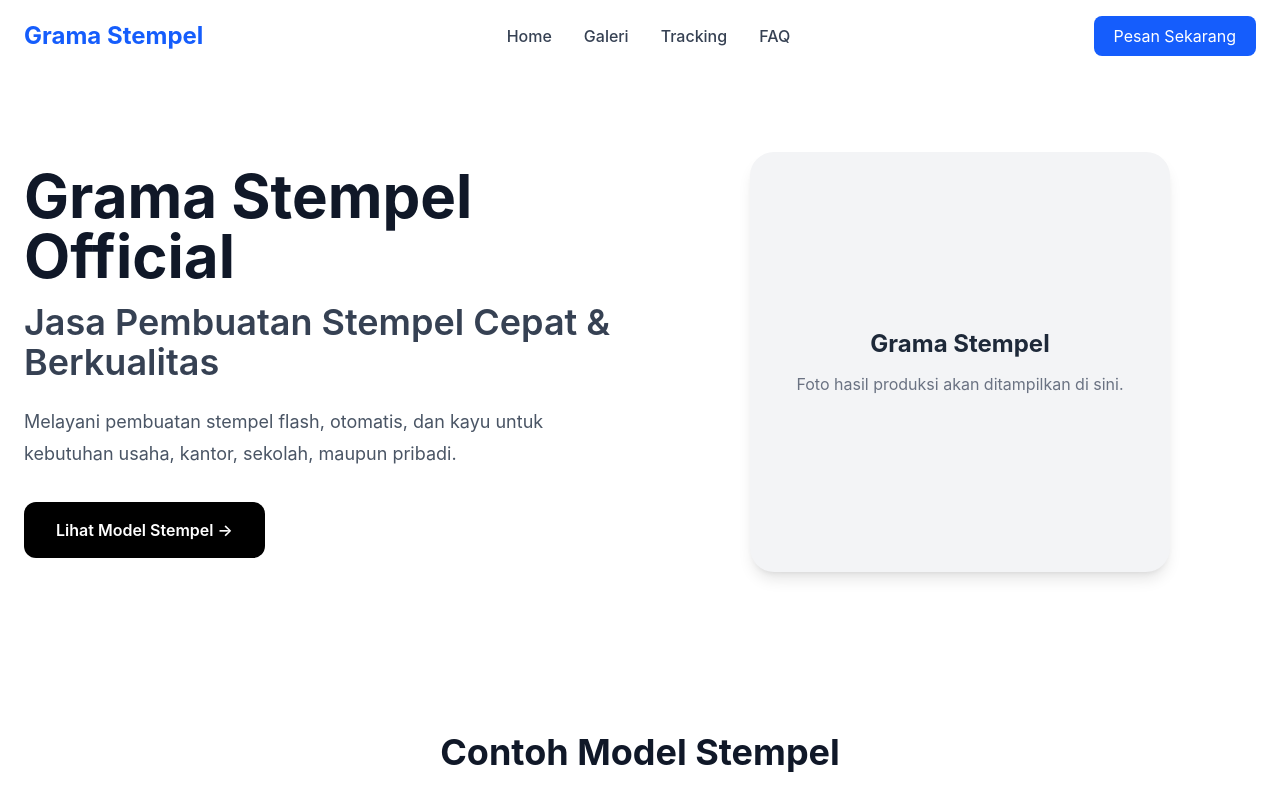
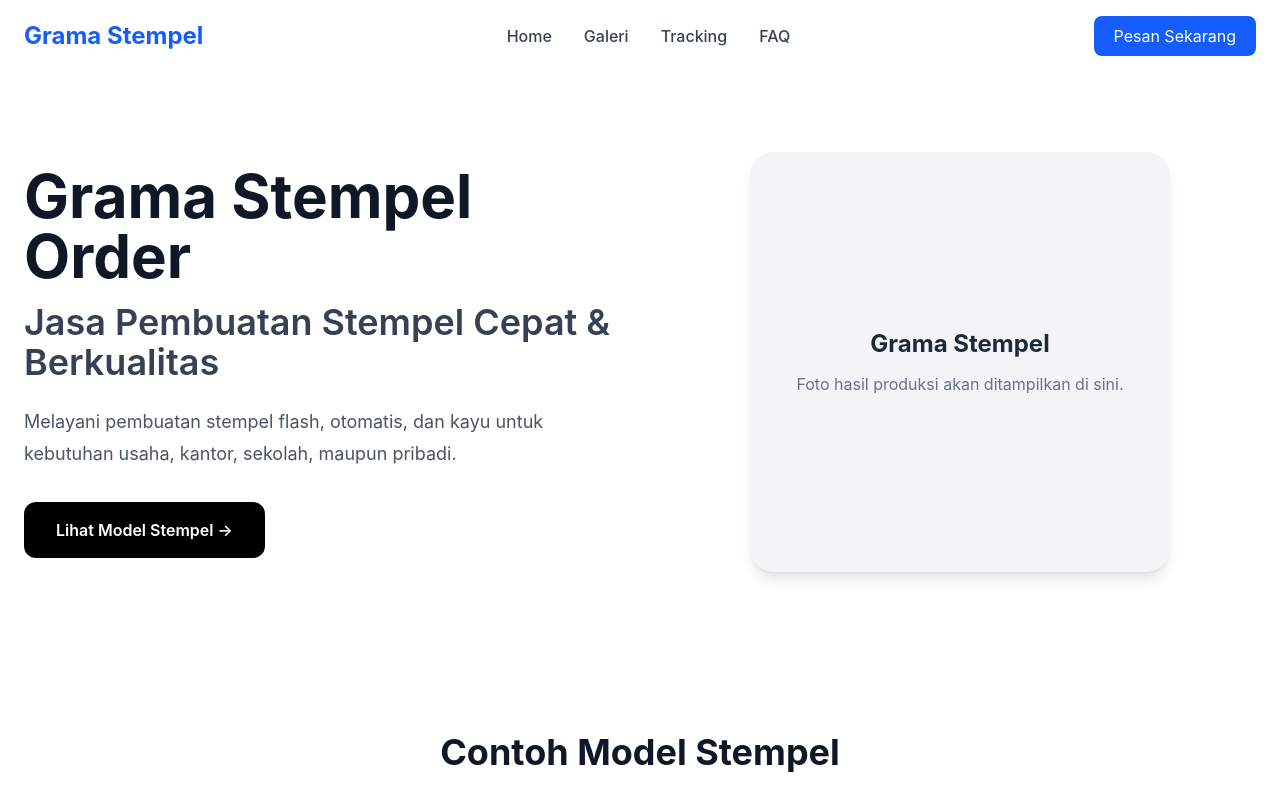
Before and after one commit to althafgi186-alt/grama-stempel, a React (Vite) app in the folder client/: page / in a window 1280 px wide. Shown: the top 792 px of the page. Built offline with nearby package versions, Linux system fonts and the light colour scheme.

Commit message:
perubahan judul hero

```diff
--- a/client/src/components/Hero/Hero.jsx
+++ b/client/src/components/Hero/Hero.jsx
@@ -9,7 +9,7 @@ function Hero() {
           <div>
 
             <h1 className="text-5xl md:text-6xl font-bold text-gray-900">
-              Grama Stempel Official
+              Grama Stempel Order
             </h1>
 
             <h2 className="text-3xl md:text-4xl font-semibold mt-4 text-gray-700">
```
